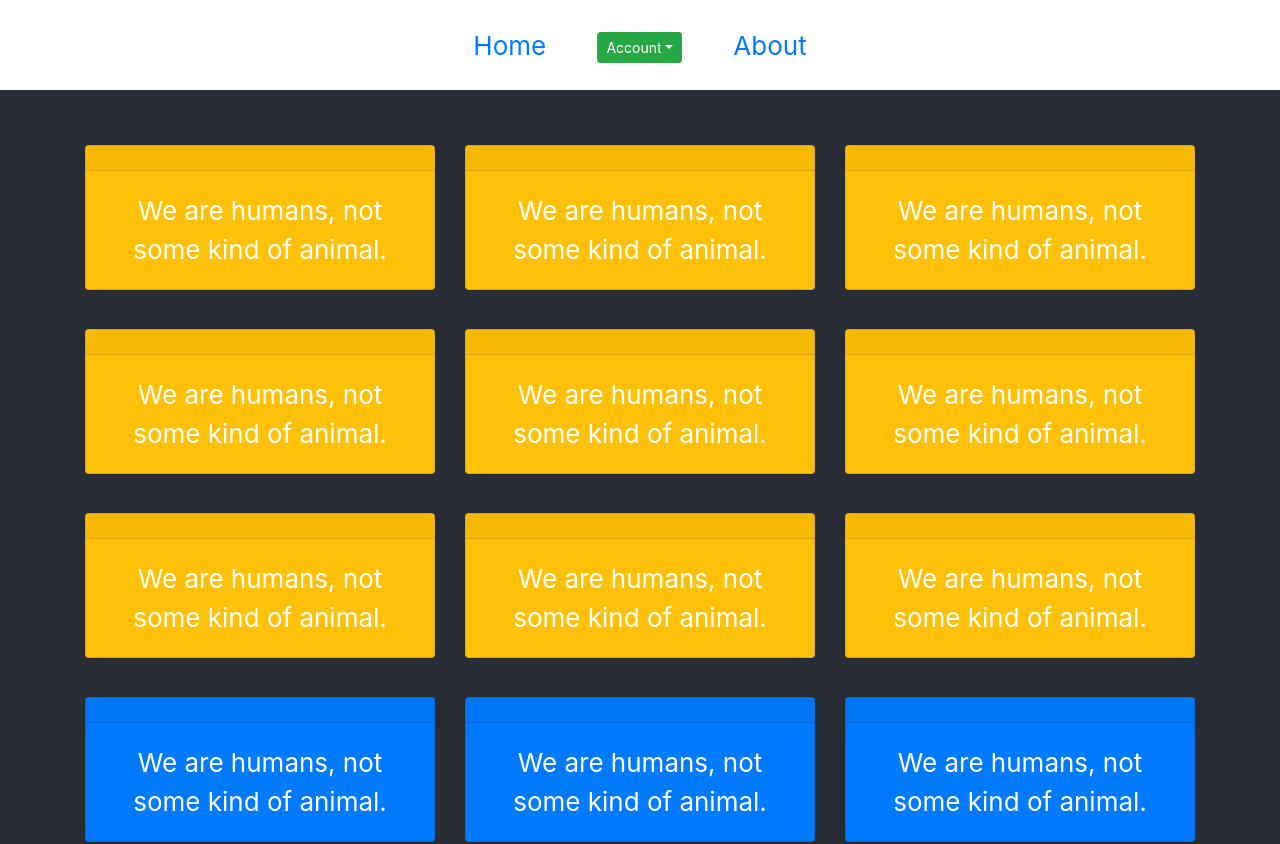
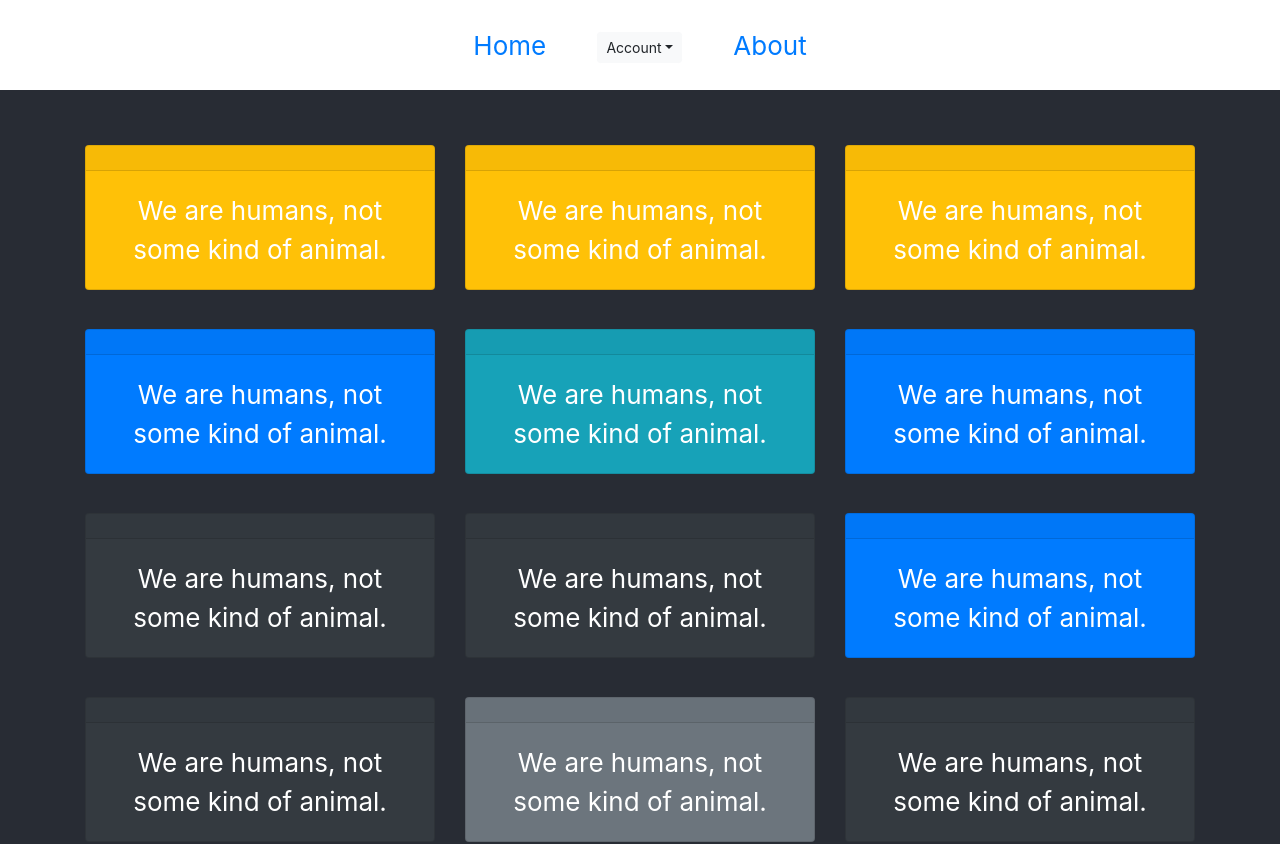
Before and after one commit to yingshaoxo/do-you-hear-the-people-sing, a React (Create React App) app: page / in a window 1280 px wide. Shown: the top 844 px of the page. Built offline with nearby package versions, Linux system fonts and the light colour scheme; what gun would draw is missing.

Commit message:
problem solved, thank to god

```diff
--- a/src/App.js
+++ b/src/App.js
@@ -91,9 +91,11 @@ class App extends Component {
         }
     }
 
+    componentDidMount() {
+        this.auto_login_if_possible()
+    }
+
     render() {
-        this.auto_login_if_possible()
-
         return (
             <div className="App">
                 <Router>
@@ -113,7 +115,7 @@ class App extends Component {
                             <DropdownButton
                                 size="sm"
                                 title="Account"
-                                variant="success"
+                                variant="light"
                                 id="dropdown-variants-success"
                                 key='account'
                             >
--- a/src/components/Home.js
+++ b/src/components/Home.js
@@ -69,8 +69,8 @@ export default class Home extends Component {
                     </div>
                 )
                 each_row = []
-                color = colors.getRandom()
             }
+            color = colors.getRandom()
             each_row.push(
                 <MyCard
                     header={item.header}
```
